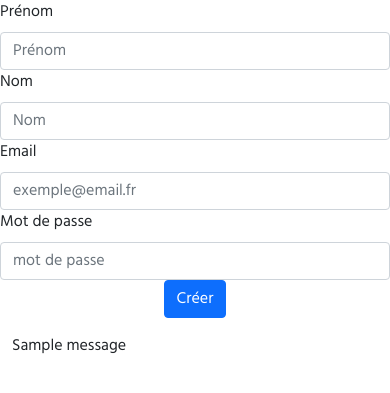
After one commit to mayyyyyl/ECF, a Flask app: a page that uses templates/customerform.html in a window 390 px wide. The commit adds this page. Shown: the top 393 px of the page. Run offline with Flask 2, Linux system fonts and the light colour scheme; one stand-in notice (Sample message) is shown; some libraries are stand-ins or nearby versions.

Commit message:
créer un compte

```diff
--- a/app.py
+++ b/app.py
@@ -96,11 +96,13 @@ from index import index_api
 from debug import *
 from reservation import reservation_api
 from login import *
+from user import *
 
 app.register_blueprint(index_api)
 app.register_blueprint(debug_api)
 app.register_blueprint(reservation_api)
 app.register_blueprint(login_api)
+app.register_blueprint(user_api)
 
 
 @app.cli.command("init_db")
@@ -116,11 +118,15 @@ def init_db():
         password = click.prompt('Your password', type=str, hide_input=True)
         email = click.prompt('Your email address', type=str)
 
-        newuser = User.create(firstname=first, lastname=last, email=email, password=hashingpassword(password))
-        Admin.create(user=newuser.id)
-
         newhotel = Hotel.create(name='Mon premier Hotel', address='9 Rue de la Fontaine Grillée', city='La Haie-Fouassière', description='ipsum in blandit ultrices enim lorem ipsum dolor sit amet consectetuer adipiscing elit proin interdum mauris non ligula pellentesque ultrices phasellus id sapien in sapien iaculis congue vivamus metus arcu adipiscing molestie hendrerit at vulputate vitae nisl aenean lectus pellentesque')
         Suite.create(titre='Suite de reve', img='/static/img/hotel.jpg', description='description de la suite', price='300', link='https://www.booking.com/hotel/fr/holiday-home-bucolique.fr.html?aid=390156;label=duc511jc-1DCAsoTUIWaG9saWRheS1ob21lLWJ1Y29saXF1ZUgzWANoTYgBAZgBDbgBF8gBDNgBA-gBAYgCAagCA7gC3OLIkQbAAgHSAiQ1NTI1NmFkOC00Y2MzLTQ4MjAtYmNlNC1hM2RiYzFkOTJkM2LYAgTgAgE;sid=2b3a5887ae5f0c86c2fcc89e7a12a735;dist=0&keep_landing=1&sb_price_type=total&type=total&', hotel=newhotel.id)
+
+        newadmin = User.create(firstname=first, lastname=last, email=email, password=hashingpassword(password))
+        newclient = User.create(firstname='paul', lastname='Dupont', email='paul@email.fr', password=hashingpassword('paul'))
+        newgerant = User.create(firstname='jean', lastname='Dupont', email='jean@email.fr', password=hashingpassword('jean'))
+        Admin.create(user=newadmin.id)
+        Customer.create(user=newclient.id)
+        Gerant.create(user=newgerant.id, hotel=newhotel.id)
 
     except Exception:
         click.echo('Une erreur s\'est produite.')
--- a/reservation.py
+++ b/reservation.py
@@ -29,9 +29,7 @@ def reservation():
         end = str_to_datetime(request.form.get('end'))
 
         try:
-            customer = Customer.select().where(Customer.user == current_user.id)
-            print("current user id:" + current_user.id)
-            print("customer id:" + customer.id, "customer user id:" + customer.user)
+            customer = Customer.select().where(Customer.user == current_user.id).get_or_none()
         except Exception:
             flash("Vous n'êtes pas connecté avec un compte client")
             return 'ok pas client'
@@ -46,7 +44,7 @@ def reservation():
 
         suites = Suite.select()
         customer = Customer.select().where(Customer.user == current_user.id)
-        reservation = Reservation.select().where(Reservation.suite == suiteid, Reservation.customer == 1)
+        reservation = Reservation.select().where(Reservation.suite == suiteid, Reservation.customer == current_user.id)
         return render_template("reservation.html", suites=suites, reservation=reservation)
 
 
--- /dev/null
+++ b/templates/customerform.html
@@ -0,0 +1,34 @@
+{% extends "layout.html" %}
+{% block title %}Créer un compte{% endblock %}
+{% block content %}
+<form class="row mb-3">
+    <div class="col-md-6">
+        <label for="first" class="form-label form_label">Prénom</label>
+        <input type="text" class="form-control" name="first" placeholder="Prénom" required maxlength="50">
+    </div>
+    <div class="col-md-6">
+        <label for="last" class="form-label form_label">Nom</label>
+        <input type="text" class="form-control" name="last" placeholder="Nom" required maxlength="50">
+    </div>
+    <div class="col-md-4">
+        <label for="email" class="form-label form_label">Email</label>
+        <input type="email" class="form-control" name="email" placeholder="exemple@email.fr" required maxlength="50">
+    </div>
+    <div class="col-md-4">
+        <label for="password" class="form-label form_label">Mot de passe</label>
+        <input type="password" class="form-control" name="password" placeholder="mot de passe" required maxlength="50">
+    </div>
+    <div class="col-12 text-center">
+        <button type="submit" class="btn btn-primary" formmethod="post">Créer</button>
+    </div>
+</form>
+{% with messages = get_flashed_messages() %}
+{% if messages %}
+<div class="container justify-content-md-center" id="flash">
+    {% for message in messages %}
+    <p id="flash_message">{{ message }}</p>
+    {% endfor %}
+</div>
+{% endif %}
+{% endwith %}
+{% endblock %}
--- /dev/null
+++ b/user.py
@@ -0,0 +1,56 @@
+from flask import Blueprint, request, flash, redirect, url_for, render_template
+from utils import *
+from app import User, Customer
+
+user_api = Blueprint('user_api', __name__)
+
+
+@user_api.route("/créer_un_compte", methods=['GET', 'POST'])
+def custumer_add():
+    """ Renvoie le formulaire création d'un compte (GET), Envoie le formulaire (POST) """
+
+    if request.method == 'POST':
+        first = request.form.get('first').title()
+        last = request.form.get('last').title()
+        email = request.form.get('email')
+        password = request.form.get('password')
+
+        error = 0
+
+        if not checkname(first):
+            flash("Le prénom n'est pas valide")
+            error += 1
+        if not checkname(last):
+            flash("Le nom de famille n'est pas valide")
+            error += 1
+        if not checkemailadress(email):
+            flash("Email n'est pas valide")
+            error += 1
+
+        if not checkpassword(password):
+            flash("Le mot de passe n'est pas valide")
+            error += 1
+
+        if error:
+            return redirect(url_for('user_api.custumer_add'))
+
+        hashed = hashingpassword(password)
+
+        try:
+            # Création du user et customer
+            newuser = User.create(firstname=first, lastname=last, password=hashed, email=email)
+            Customer.create(user=newuser.id)
+
+        except IntegrityError:
+            flash("Adresse email déjà utilisée")
+            return redirect(url_for('user_api.custumer_add'))
+
+        except Exception:
+            flash("Une erreur inconnue est survenue")
+            return redirect(url_for('user_api.custumer_add'))
+
+        else:
+            return redirect(url_for('index_api.index'), code=303)
+
+    else:
+        return render_template('customerform.html')
```
Also changed, not shown: templates/navbar.html (+8 -8 lines), utils.py (+40 -0 lines), hotels.db, static/img/logo.png (added).
